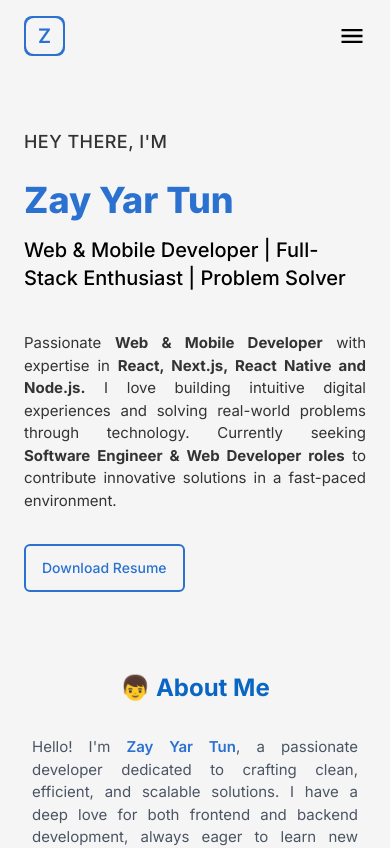
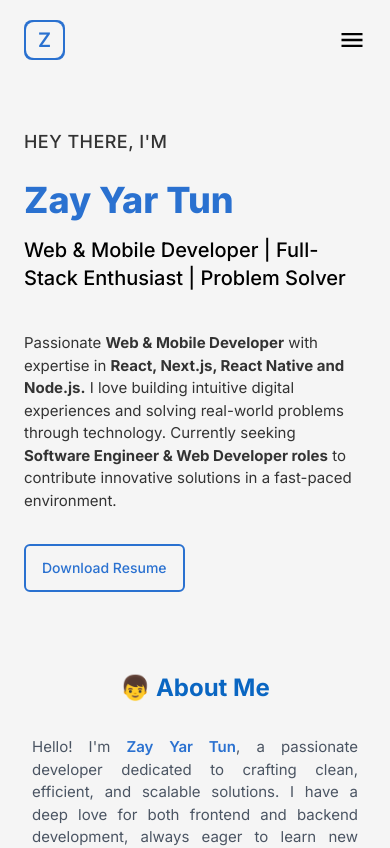
Before and after one commit to Jamie1606/portfolio, a Next.js app: page / in a window 390 px wide. Shown: the top 848 px of the page. Built offline with nearby package versions, Linux system fonts and the light colour scheme.

Commit message:
smooth scrolling for mobile view

```diff
--- a/app/(public)/banner.tsx
+++ b/app/(public)/banner.tsx
@@ -5,13 +5,14 @@ import GitHubIcon from "@/icons/github";
 import GmailIcon from "@/icons/gmail";
 import LinkedInIcon from "@/icons/linkedin";
 import Link from "next/link";
+
 const Banner = () => {
   return (
     <div className="flex flex-col mt-32 w-full px-6 mx-auto xs:w-[90%] md:mt-48 md:w-[35rem] lg:w-[50rem] lg:px-0 lg:mt-56 xl:w-[60rem]">
       <label className="text-[#333333] font-medium mb-6 tracking-wide text-lg md:mb-8 lg:mb-8 uppercase">Hey there, I&apos;m</label>
       <label className="text-[#2A71D0] font-extrabold text-4xl md:text-5xl lg:text-6xl">Zay Yar Tun</label>
       <label className="text-[#000000] mt-4 max-w-full text-xl font-medium md:mt-6 md:max-w-[30rem] lg:max-w-[50rem] lg:text-2xl lg:mt-8">Web & Mobile Developer | Full-Stack Enthusiast | Problem Solver</label>
-      <label className="text-justify w-full text-[15px] text-[#333333] mt-10 max-w-[60rem] md:text-lg">
+      <label className="w-full text-[15px] text-[#333333] mt-10 max-w-[60rem] md:text-lg">
         Passionate <span className="font-bold">Web & Mobile Developer</span> with expertise in <span className="font-bold">React, Next.js, React Native and Node.js.</span> I love building intuitive digital experiences and solving real-world problems through technology. Currently seeking <span className="font-bold">Software Engineer & Web Developer roles</span> to contribute innovative solutions in a fast-paced environment.
       </label>
       <div className="flex items-center mt-8 md:mt-10">
--- a/app/(public)/scroll-to-top.tsx
+++ b/app/(public)/scroll-to-top.tsx
@@ -21,7 +21,7 @@ const ScrollToTop = () => {
   }, []);
 
   return (
-    <motion.button initial={{ y: 60 }} animate={{ y: isVisible ? -20 : 60 }} transition={{ duration: 0.3 }} onClick={scrollToTop} className="fixed bottom-0 z-50 right-6 p-3 bg-[#2A71D0] text-white rounded-xl shadow-lg transition-all" aria-label="Go to top">
+    <motion.button initial={{ y: 60 }} animate={{ y: isVisible ? -20 : 60 }} transition={{ duration: 0.3 }} onClick={scrollToTop} className="fixed bottom-0 z-50 right-3 lg:right-6 p-3 bg-[#2A71D0] text-white rounded-xl shadow-lg transition-all" aria-label="Go to top">
       <ChevronUp size={24} />
     </motion.button>
   );
--- a/components/shared/nav-bar.tsx
+++ b/components/shared/nav-bar.tsx
@@ -16,7 +16,11 @@ export default function NavBar() {
   const scrollTo = (elementID: string) => {
     setSheetOpen(false);
     setTimeout(() => {
-      document.getElementById(elementID)?.scrollIntoView();
+      document.getElementById(elementID)?.scrollIntoView({
+        behavior: "smooth",
+        block: "start",
+        inline: "nearest",
+      });
     }, 500);
   };
 
@@ -47,12 +51,7 @@ export default function NavBar() {
   }, []);
 
   return (
-    <motion.div
-      initial={{ y: 0, opacity: 1 }}
-      animate={{ y: isAtTop ? 0 : isVisible ? 0 : -100, opacity: isAtTop || isVisible ? 1 : 0 }}
-      transition={{ duration: 0.3, ease: "easeInOut" }}
-      className={cn("px-6 flex items-center justify-between md:px-12 lg:px-28 fixed top-0 left-0 w-full z-50 py-4 bg-[#F5F5F5]", !isAtTop && " shadow-md")}
-    >
+    <motion.div initial={{ y: 0, opacity: 1 }} animate={{ y: isAtTop ? 0 : isVisible ? 0 : -100, opacity: isAtTop || isVisible ? 1 : 0 }} transition={{ duration: 0.3, ease: "easeInOut" }} className={cn("px-6 flex items-center justify-between md:px-12 lg:px-28 fixed top-0 left-0 w-full z-50 py-5 bg-[#F5F5F5]", !isAtTop && " shadow-md")}>
       <Link href="/" className="relative flex items-center justify-center rounded-lg bg-[#2A71D0] transition-all duration-200 hover:bg-transparent overflow-hidden hover-animation lg:hover:before:w-[25px]">
         <div className="relative cursor-pointer w-full z-10 m-0.5 px-3 py-1 rounded-lg text-[#2A71D0] font-semibold text-xl bg-[#F5F5F5] lg:text-[1.4rem] lg:px-4 lg:py-2">Z</div>
       </Link>
```
